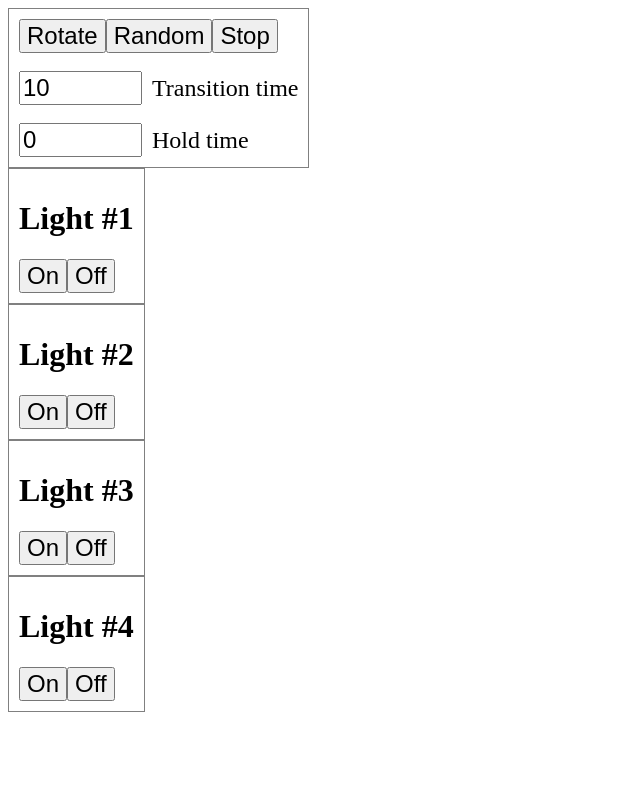
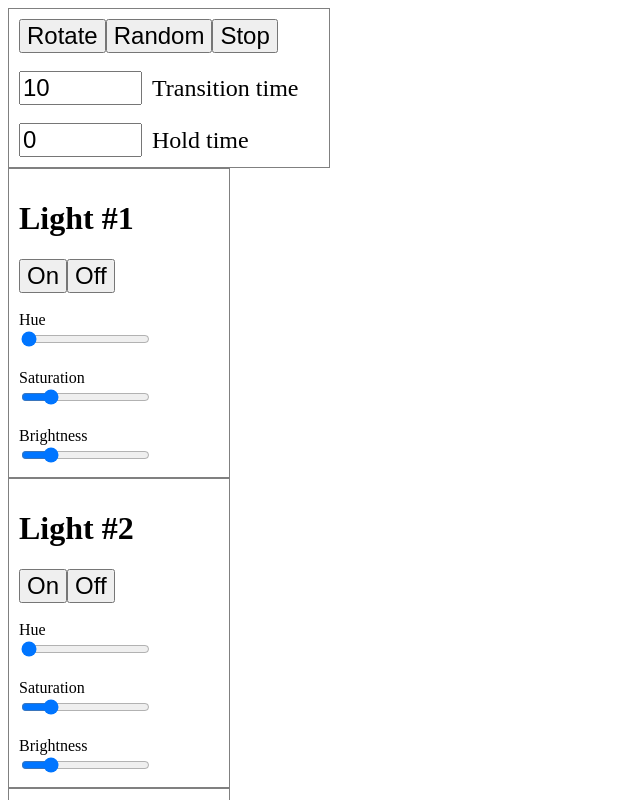
Before and after one commit to jrdngr/hoo, a Vue app in the folder hoo_server/hoo-frontend/: page / in a window 1280 px wide. Shown: the top 800 px of the page, without its empty margins (0-640 px from the left). Built offline with nearby package versions, Linux system fonts and the light colour scheme.

Commit message:
Added hue, saturation, and brightness sliders

```diff
--- a/hoo_server/hoo-frontend/src/components/AnimationControls.vue
+++ b/hoo_server/hoo-frontend/src/components/AnimationControls.vue
@@ -47,6 +47,7 @@ export default {
   display: inline-block;
   border: 1px solid gray;
   padding: 10px;
+  width: 300px;
 }
 
 button {
--- a/hoo_server/hoo-frontend/src/components/LightControls.vue
+++ b/hoo_server/hoo-frontend/src/components/LightControls.vue
@@ -3,10 +3,27 @@
     <h1>Light #{{lightNumber}}</h1>
     <button v-on:click="on">On</button>
     <button v-on:click="off">Off</button>
+    <br>
+    <br>
+    <label for="hue">Hue</label>
+    <br>
+    <input id="hue" type="range" min="0" max="65535" v-on:change="hue">
+    <br>
+    <br>
+    <label for="sat">Saturation</label>
+    <br>
+    <input id="sat" type="range" min="0" max="255" v-on:change="sat">
+    <br>
+    <br>
+    <label for="bri">Brightness</label>
+    <br>
+    <input id="bri" type="range" min="0" max="255" v-on:change="bri">
   </div>
 </template>
 
 <script>
+const baseUrl = "http://localhost:8080";
+
 export default {
   name: "LightControls",
   props: {
@@ -14,11 +31,29 @@ export default {
   },
   methods: {
     on: function(event) {
-      const url = `http://localhost:8080/on/${this.lightNumber}`;
+      const url = `${baseUrl}/on/${this.lightNumber}`;
       fetch(url);
     },
     off: function(event) {
-      const url = `http://localhost:8080/off/${this.lightNumber}`;
+      const url = `${baseUrl}/off/${this.lightNumber}`;
+      fetch(url);
+    },
+    bri: function(event) {
+      const url = `${baseUrl}/state/${this.lightNumber}?bri=${
+        event.srcElement.value
+      }`;
+      fetch(url);
+    },
+    sat: function(event) {
+      const url = `${baseUrl}/state/${this.lightNumber}?sat=${
+        event.srcElement.value
+      }`;
+      fetch(url);
+    },
+    hue: function(event) {
+      const url = `${baseUrl}/state/${this.lightNumber}?hue=${
+        event.srcElement.value
+      }`;
       fetch(url);
     }
   }
@@ -30,6 +65,7 @@ export default {
   display: inline-block;
   border: 1px solid gray;
   padding: 10px;
+  width: 200px;
 }
 
 button {
```
